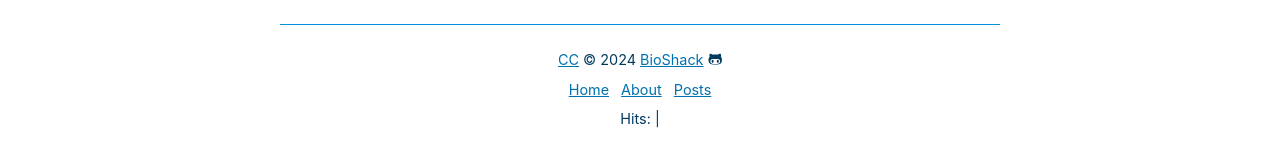
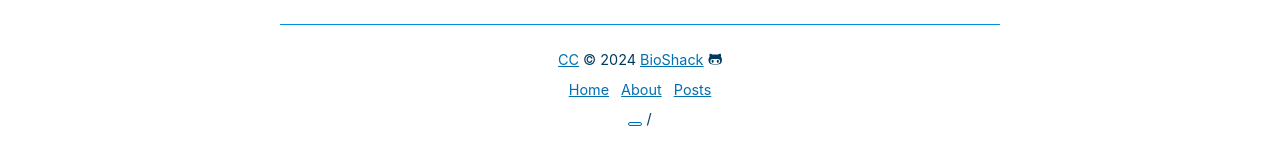
Before and after one commit to megdna/pond, a Jekyll site: the page built from pages/home.md, in a window 1280 px wide. Shown: the part 522-689 px from the top of the page. Built offline with Jekyll 4.4.1, drawn with Linux system fonts in a browser that asks for light colours; a script that is not in the unit is left out.

Commit message:
Update theme

```diff
--- a/_config.yml
+++ b/_config.yml
@@ -10,7 +10,7 @@ permalink: :title
 
 github: bioshack
 goatcounter: bio
-tinylytics: 8j4e_c6oRFo-Az-uspPe
+tinylytics: nCLXHefo-N1GktQzm6ic
 
 nav:
   - name: Home
--- a/_includes/footer.html
+++ b/_includes/footer.html
@@ -19,5 +19,5 @@
 
 {% if site.tinylytics %}
 <script src="https://tinylytics.app/embed/{{ site.tinylytics }}.js?hits&kudos=💙" defer></script>
-<p>Hits: <span class="tinylytics_hits"></span> | <span class="tinylytics_kudos"></span></p>
+<p><button class="tinylytics_kudos"></button> / <span class="tinylytics_hits"></span></p>
 {% endif %}
--- a/style.css
+++ b/style.css
@@ -196,10 +196,17 @@ button:hover {
   background-color: var(--shadow);
   border: 1px solid var(--border);
 }
-button a {
+button,
+button a,
+button a:active,
+button a:hover,
+button a:visited {
+  color: var(--meta);
+  font-size: 0.9rem;
   text-decoration: none;
 }
-button, button a, cite, dd {
+
+cite, dd {
   color: var(--meta);
   font-size: 0.9rem;
 }
```
